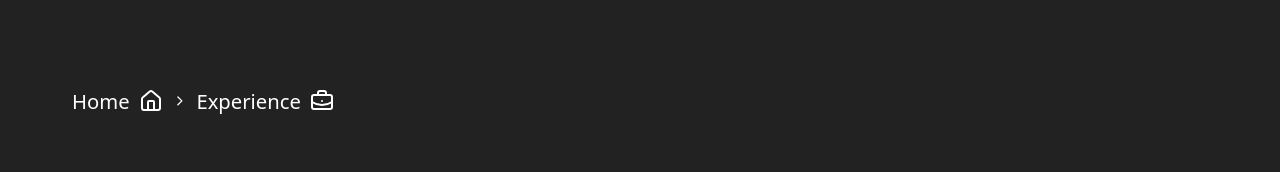
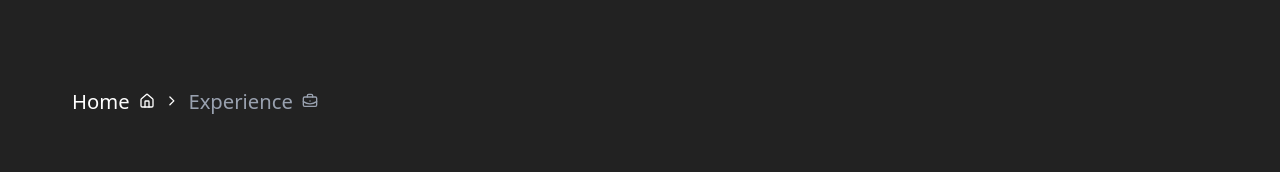
Before and after one commit to zaki-amin/zaki-amin.github.io, a Next.js app: page /experience in a window 1280 px wide. Shown: the top 172 px of the page. Built offline with nearby package versions, Linux system fonts and the light colour scheme.

Commit message:
style: decrease icon sizes and emphasise current breadcrumb with gray text

```diff
--- a/src/app/contact/page.tsx
+++ b/src/app/contact/page.tsx
@@ -12,6 +12,8 @@ export const metadata = {
 }
 
 export default function About() {
+  const ICON_SIZE = 14
+
   return (
     <>
       <BreadcrumbWithIcon icon={<ContactIcon />} />
@@ -23,14 +25,14 @@ export default function About() {
             <HoverLink
               href='https://www.linkedin.com/in/zaki-amin/'
               text='LinkedIn'
-              icon={<LinkedinIcon size={14} />}
+              icon={<LinkedinIcon size={ICON_SIZE} />}
             />
           </li>
           <li>
             <HoverLink
               href='https://github.com/zaki-amin'
               text='GitHub'
-              icon={<GithubIcon size={14} />}
+              icon={<GithubIcon size={ICON_SIZE} />}
             />
           </li>
         </ul>
--- a/src/myComponents/IconWithText.tsx
+++ b/src/myComponents/IconWithText.tsx
@@ -15,18 +15,32 @@ const IconWithText: FC<IconWithTextProps> = ({ icon, text }) => {
   )
 }
 
+const ICON_SIZE = '16'
+
 export const HomeIcon: FC = () => {
-  return <IconWithText icon={<icons.House />} text='Home' />
+  return <IconWithText icon={<icons.House size={ICON_SIZE} />} text='Home' />
 }
 
 export const ExperienceIcon: FC = () => {
-  return <IconWithText icon={<icons.BriefcaseBusiness />} text='Experience' />
+  return (
+    <IconWithText
+      icon={<icons.BriefcaseBusiness size={ICON_SIZE} />}
+      text='Experience'
+    />
+  )
 }
 
 export const AboutIcon: FC = () => {
-  return <IconWithText icon={<icons.CircleUserRound />} text='About' />
+  return (
+    <IconWithText
+      icon={<icons.CircleUserRound size={ICON_SIZE} />}
+      text='About'
+    />
+  )
 }
 
 export const ContactIcon: FC = () => {
-  return <IconWithText icon={<icons.Mailbox />} text='Contact' />
+  return (
+    <IconWithText icon={<icons.Mailbox size={ICON_SIZE} />} text='Contact' />
+  )
 }
--- a/src/myComponents/navigation/BreadcrumbWithIcon.tsx
+++ b/src/myComponents/navigation/BreadcrumbWithIcon.tsx
@@ -24,7 +24,7 @@ const BreadcrumbWithIcon: FC<BreadcrumbWithIconProps> = ({ icon }) => {
         </BreadcrumbItem>
         <BreadcrumbSeparator className="[&>svg]:w-2.5 [&>svg]:h-2.5 md:[&>svg]:w-3.5 md:[&>svg]:h-3.5" />
         <BreadcrumbItem>
-          <BreadcrumbPage className="whitespace-normal max-w-none">{icon}</BreadcrumbPage>
+          <BreadcrumbPage className="whitespace-normal max-w-none text-gray-400">{icon}</BreadcrumbPage>
         </BreadcrumbItem>
       </BreadcrumbList>
     </Breadcrumb>
```
